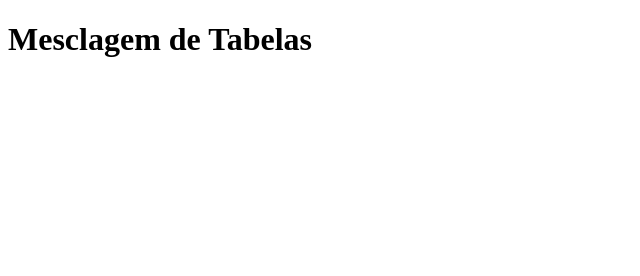
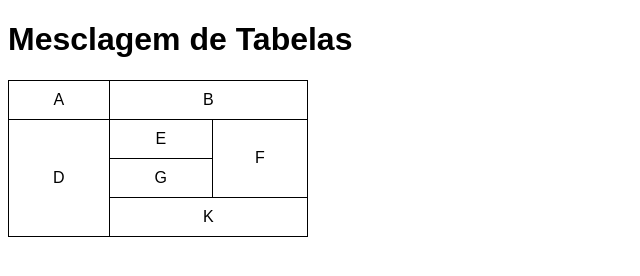
Before and after one commit to JVbonato/html-css, a plain HTML site: page exercicios/ex023/tabela003.html in a window 1280 px wide. Shown: the whole page, without its empty margins (0-640 px from the left). Drawn offline with Linux system fonts and the light colour scheme.

Commit message:
atualizei a tabela003

```diff
--- a/exercicios/ex023/tabela003.html
+++ b/exercicios/ex023/tabela003.html
@@ -4,9 +4,43 @@
     <meta charset="UTF-8">
     <meta name="viewport" content="width=device-width, initial-scale=1.0">
     <title>Tabelas</title>
+    <style>
+        body {
+            font-family: Arial, Helvetica, sans-serif;
+        }
+
+        table {
+            border-collapse: collapse;
+            width: 300px;
+        }
+
+        td {
+            border: 1px solid black;
+            padding: 10px;
+            text-align: center;
+        }
+    </style>
 </head>
 <body>
     <h1>Mesclagem de Tabelas</h1>
+    <table>
+        <tr>
+            <td>A</td>
+            <td colspan="2">B</td>
+        </tr>
+        <tr>
+            <td rowspan="3">D</td>
+            <td>E</td>
+            <td rowspan="2">F</td>
+        </tr>
+        <tr>
+            <td>G</td>
+
+        </tr>
+        <tr>
+            <td colspan="2">K</td>
+        </tr>
+    </table>
 
 </body>
 </html>
```
